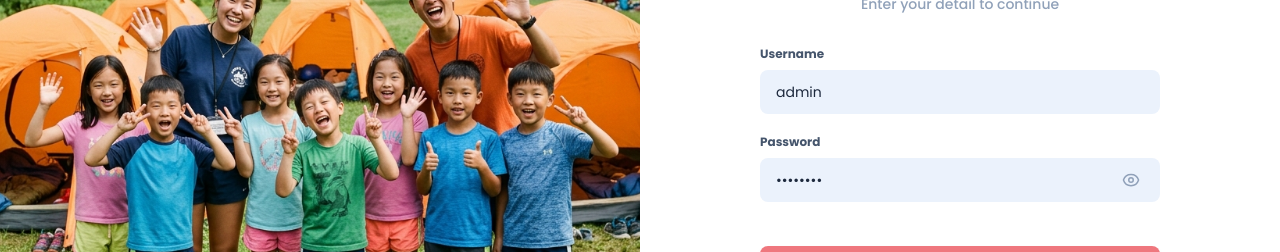
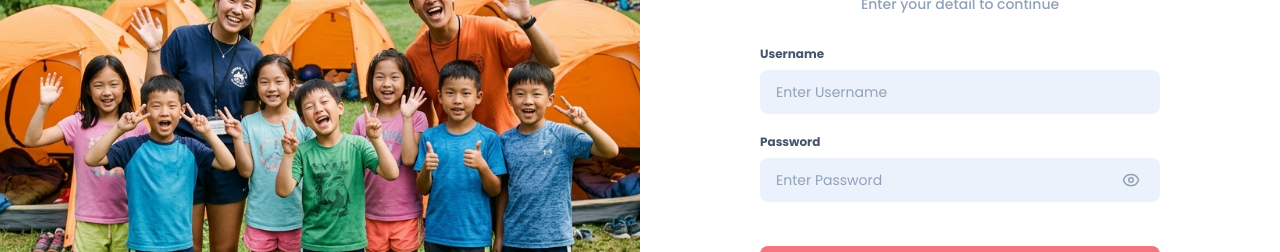
Before and after one commit to halojonathan/english-everywhere, a Next.js app in the folder frontend/: page /login in a window 1280 px wide. Shown: the part 317-569 px from the top of the page. Built offline with nearby package versions, Linux system fonts and the light colour scheme; a web font is replaced by a local one.

Commit message:
fix: empty username and password inputs by default on login page

```diff
--- a/frontend/src/app/login/page.tsx
+++ b/frontend/src/app/login/page.tsx
@@ -11,8 +11,8 @@ import fotoLogin from "@/app/images/foto-login.png";
 
 export default function LoginPage() {
   const router = useRouter();
-  const [username, setUsername] = useState("admin");
-  const [password, setPassword] = useState("admin123");
+  const [username, setUsername] = useState("");
+  const [password, setPassword] = useState("");
   const [showPassword, setShowPassword] = useState(false);
   const [isSubmitting, setIsSubmitting] = useState(false);
   const [error, setError] = useState<string | null>(null);
```
